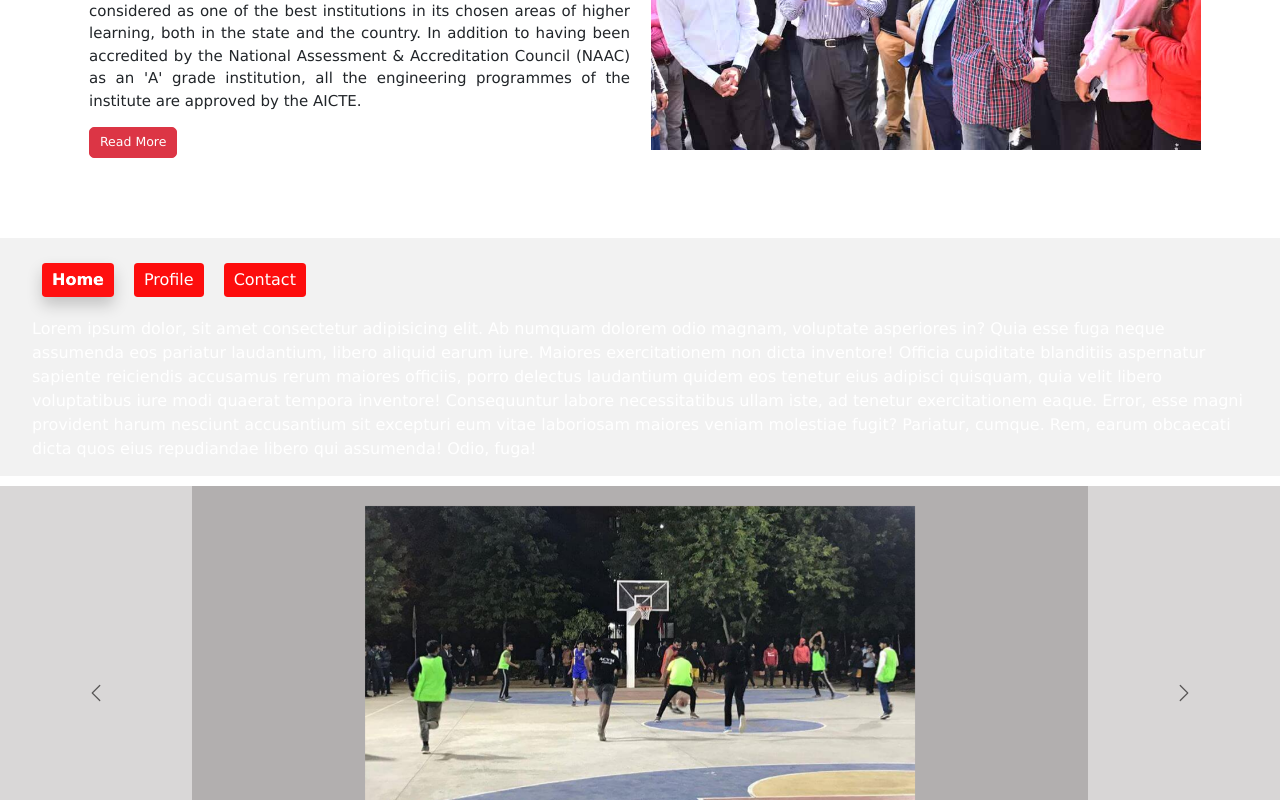
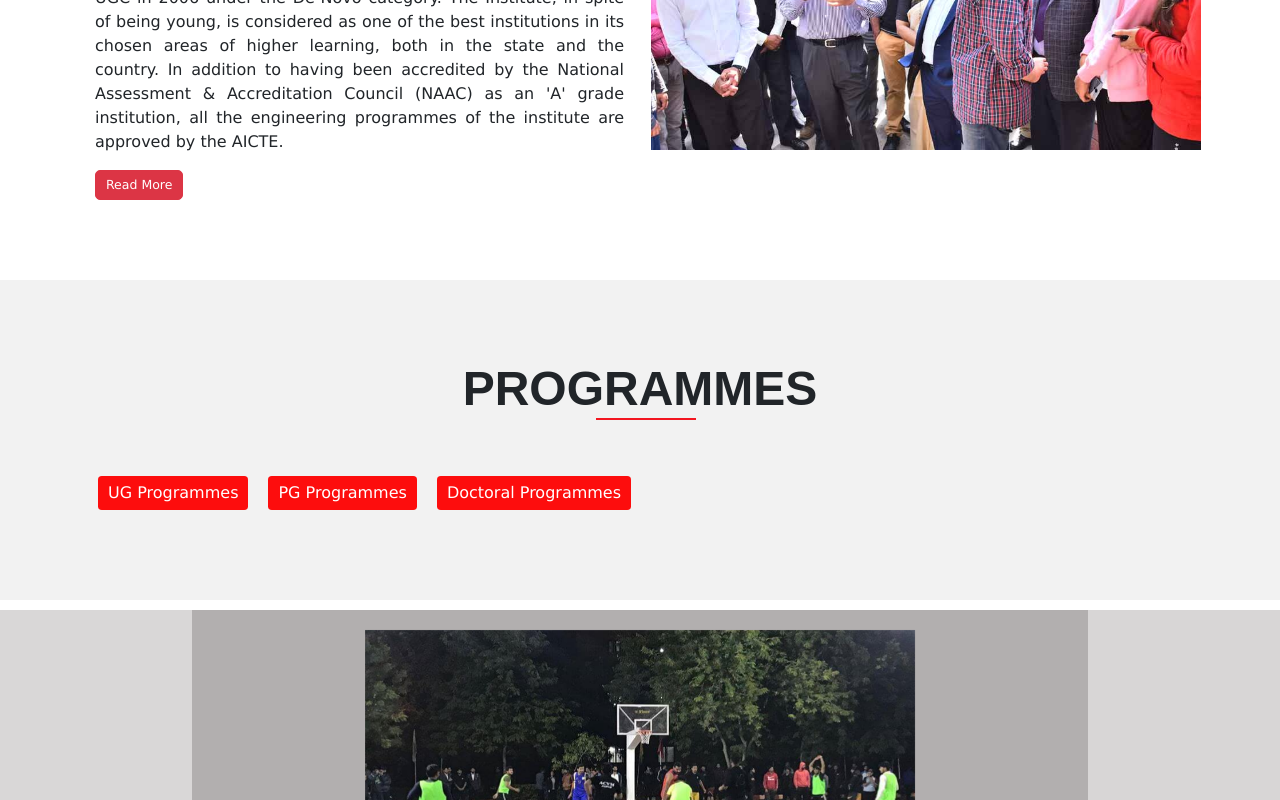
Before and after one commit to raghav-khanna/Student-Admission-Frontend, a React (Create React App) app in the folder frontend/: page / in a window 1280 px wide. Shown: the part 862-1662 px from the top of the page. Built offline with nearby package versions, Linux system fonts and the light colour scheme.

Commit message:
AboutUs and Programmes Complete

```diff
--- a/frontend/src/Components/Nirnay/AboutUs.css
+++ b/frontend/src/Components/Nirnay/AboutUs.css
@@ -43,6 +43,8 @@
 .left {
     padding-left: 1em;
     padding-right: 1em;
+    font-size: 16px;
+    text-align: justify;
 }
 
 .right {
--- a/frontend/src/Components/Nirnay/AboutUs.js
+++ b/frontend/src/Components/Nirnay/AboutUs.js
@@ -25,7 +25,7 @@ const AboutUs = () => {
                             </Collapse>
                             <Collapse in={open}>
                                 <div id="collapse-text" className="para" >
-                                    <p>The 100-acre green residential campus is located in a serene atmosphere on the outskirts of India's pink city, Jaipur. Till now, more than 2500 students have graduated from the undergraduate (B.Tech., B. Tech. - M. Tech. (5 Year Integrated Dual Degree)) programmes and nearly 130 students from the postgraduate (M.Tech., M.S. by Research, M.Sc.) and 14* students have been awarded Ph.D. degree. Currently, the Institute has 2025 undergraduate students; 47 postgraduate and 68 Ph.D. candidates. Girls constitute more than 16% of the total strength. The Institute is guided, in broad terms, by its Governing Council (GC) which is headed by its Founding Chairman, Padma Vibhushan Mr. L. N. Mittal, who is also the President and CEO of ArcelorMittal, one of the largest multinational steel and mining companies, apart from having his interests in petrochemical and energy sector through HMEL, a joint enterprise of HPCL and Mittal Energy Ltd.</p>
+                                    <p>The 100-acre green residential campus is located in a serene atmosphere on the outskirts of India's pink city, Jaipur. Till now, more than 2500 students have graduated from the undergraduate (B.Tech., B. Tech. - M. Tech. (5 Year Integrated Dual Degree)) programmes and nearly 130 students from the postgraduate (M.Tech., M.S. by Research, M.Sc.) and 14* students have been awarded Ph.D. degree. Currently, the Institute has 2025 undergraduate students; 47 postgraduate and 68 Ph.D. candidates. Girls constitute more than 16% of the total strength.<br />The Institute is guided, in broad terms, by its Governing Council (GC) which is headed by its Founding Chairman, Padma Vibhushan Mr. L. N. Mittal, who is also the President and CEO of ArcelorMittal, one of the largest multinational steel and mining companies, apart from having his interests in petrochemical and energy sector through HMEL, a joint enterprise of HPCL and Mittal Energy Ltd.</p>
                                 </div>
                             </Collapse>
                             <Button
--- a/frontend/src/Components/Nirnay/Sections.css
+++ b/frontend/src/Components/Nirnay/Sections.css
@@ -1,11 +1,39 @@
-.sections-container {
-  background-color: rgb(242, 242, 242);
-  color: white;
-  /* opacity: 0.7; */
-  border: none;
-  padding: 15px 32px;
-  text-align: left;
+.programmes {
+  padding-top: 8rem;
+  padding-bottom: 8rem;
   font-size: 16px;
+  background-color: #f2f2f2;
+}
+
+.programmes-container {
+  padding-left: 1.5em;
+  padding-right: 1.5em;
+  margin-left: auto;
+  margin-right: auto;
+  max-width: 90%;
+}
+
+.programmes-title {
+  position: relative;
+  text-align: center;
+  margin-bottom: 3em;
+
+}
+
+.tagh2 {
+  font-size: 2em;
+  font-weight: 700;
+  font-family: "Montserrat", sans-serif;
+}
+
+.tagh2::after {
+  content: "";
+  position: absolute;
+  top: 100%;
+  left: 46%;
+  background: #f31620;
+  height: 2px;
+  width: 100px;
 }
 
 .nav-item>.nav-link {
@@ -23,3 +51,34 @@
   font-weight: bolder;
   box-shadow: 0 8px 16px 0 rgba(0, 0, 0, 0.2);
 }
+
+.sections-tab-child-h2 {
+  font-size: 1.6em;
+  margin-bottom: 1rem;
+  text-align: left;
+  color: #000;
+  border-bottom: 1px solid #ccc;
+  border-bottom-width: 1px;
+  border-bottom-style: solid;
+  border-bottom-color: rgb(204, 204, 204);
+}
+
+.sections-tab-child-h3 {
+  margin-top: 1rem;
+  margin-bottom: 1rem;
+  font-family: "Montserrat", sans-serif;
+  font-size: 1.5em;
+  font-weight: 500;
+  line-height: 1.1;
+  color: inherit;
+  margin-block-start: 1em;
+  margin-block-end: 1em;
+  margin-inline-start: 0px;
+  margin-inline-end: 0px;
+}
+
+.list-elements {
+  line-height: 2rem;
+  list-style: circle;
+  padding-bottom: 0.6rem;
+}
--- a/frontend/src/Components/Nirnay/Sections.js
+++ b/frontend/src/Components/Nirnay/Sections.js
@@ -7,36 +7,215 @@ import Tabs from "react-bootstrap/Tabs";
 const Sections = () => {
   const [key, setKey] = useState("home");
 
-  const exampleText =
-    "Lorem ipsum dolor, sit amet consectetur adipisicing elit. Ab numquam dolorem odio magnam, voluptate asperiores in? Quia esse fuga neque assumenda eos pariatur laudantium, libero aliquid earum iure. Maiores exercitationem non dicta inventore! Officia cupiditate blanditiis aspernatur sapiente reiciendis accusamus rerum maiores officiis, porro delectus laudantium quidem eos tenetur eius adipisci quisquam, quia velit libero voluptatibus iure modi quaerat tempora inventore! Consequuntur labore necessitatibus ullam iste, ad tenetur exercitationem eaque. Error, esse magni provident harum nesciunt accusantium sit excepturi eum vitae laboriosam maiores veniam molestiae fugit? Pariatur, cumque. Rem, earum obcaecati dicta quos eius repudiandae libero qui assumenda! Odio, fuga!";
-
   return (
-    <div>
-      <section className="sections-container">
+    <section className="programmes">
+      <div className="programmes-container">
+        <div className="programmes-title">
+          <h2 className="tagh2">
+            PROGRAMMES
+          </h2>
+        </div>
         <Tabs
-          id="controlled-tab-example"
           activeKey={key}
           onSelect={(k) => setKey(k)}
-          className="mb-3 sections-tabs"
+          className="sections-tabs"
           variant="pills"
         >
           <Tab
-            eventKey="home"
-            title="Home"
+            eventKey="UG"
+            title="UG Programmes"
             className="sections-child"
             variant="danger"
           >
-            {exampleText}
+            <div className="sections-tab-child-header">
+              <h2 className="sections-tab-child-h2">
+                UG Programmes
+              </h2>
+            </div>
+            <div className="sections-tab-child-sub-header">
+              <h3 className="sections-tab-child-h3">
+                B. Tech. (Honours) with Specialization
+              </h3>
+            </div>
+            <div className="sections-tab-child-list">
+              <ul>
+                <li className="list-elements">
+                  Communication and Computer Engineering (CCE) with specialization in Artificial Intelligence & Data Science.
+                </li>
+                <li className="list-elements">
+                  Computer Science and Engineering (CSE) with specialization in Artificial Intelligence & Data Science.
+                </li>
+                <li className="list-elements">
+                  Mechanical Engineering (ME) with specialization in Robotics & Automation.
+                </li>
+              </ul>
+              <hr />
+            </div>
+            <div className="sections-tab-child-sub-header">
+              <h3 className="sections-tab-child-h3">
+                B. Tech. with Minor
+              </h3>
+            </div>
+            <div className="sections-tab-child-list">
+              <ul>
+                <li className="list-elements">
+                  Communication and Computer Engineering (CCE) with minor in Robotics & Automation
+                </li>
+                <li className="list-elements">
+                  Computer Science and Engineering (CSE) with minor in Robotics & Automation
+                </li>
+                <li className="list-elements">
+                  Electronics and Communication Engineering (ECE) with minor in Robotics & Automation
+                </li>
+                <li className="list-elements">
+                  Electronics and Communication Engineering (ECE) with Minor in Artificial Intelligence & Data Science
+                </li>
+                <li className="list-elements">
+                  Mechanical Engineering (ME) with Minor in Artificial Intelligence & Data Science
+                </li>
+              </ul>
+              <hr />
+            </div>
+            <div className="sections-tab-child-sub-header">
+              <h3 className="sections-tab-child-h3">
+                B. Tech.
+              </h3>
+            </div>
+            <div className="sections-tab-child-list">
+              <ul>
+                <li className="list-elements">
+                  Communication and Computer Engineering (CCE)
+                </li>
+                <li className="list-elements">
+                  Computer Science and Engineering (CSE)
+                </li>
+                <li className="list-elements">
+                  Electronics and Communication Engineering (ECE)
+                </li>
+                <li className="list-elements">
+                  Mechanical Engineering (ME)
+                </li>
+              </ul>
+              <hr />
+            </div>
+            <div className="sections-tab-child-sub-header">
+              <h3 className="sections-tab-child-h3">
+                B.Tech. - M.Tech. (5 Year Integrated Dual Degree)
+              </h3>
+            </div>
+            <div className="sections-tab-child-list">
+              <ul>
+                <li className="list-elements">
+                  Computer Science and Engineering (CSE)
+                </li>
+                <li className="list-elements">
+                  Electronics and Communication Engineering (ECE)
+                </li>
+              </ul>
+              <hr />
+            </div>
           </Tab>
-          <Tab eventKey="profile" title="Profile" className="sections-child">
-            {exampleText}
+
+          <Tab
+            eventKey="PG"
+            title="PG Programmes"
+            className="sections-tab-child"
+            variant="danger"
+          >
+            <div className="sections-tab-child-header">
+              <h2 className="sections-tab-child-h2">
+                PG Programmes
+              </h2>
+            </div>
+            <div className="sections-tab-child-sub-header">
+              <h3 className="sections-tab-child-h3">
+                M.Sc.
+              </h3>
+            </div>
+            <div className="sections-tab-child-list">
+              <ul>
+                <li className="list-elements">
+                  Mathematics
+                </li>
+                <li className="list-elements">
+                  Physics
+                </li>
+              </ul>
+              <hr />
+            </div>
+            <div className="sections-tab-child-sub-header">
+              <h3 className="sections-tab-child-h3">
+                M.Tech.
+              </h3>
+            </div>
+            <div className="sections-tab-child-list">
+              <ul>
+                <li className="list-elements">
+                  Computer Science and Engineering (CSE)
+                </li>
+                <li className="list-elements">
+                  Electronics and Communication Engineering (ECE)
+                </li>
+              </ul>
+              <hr />
+            </div>
+            <div className="sections-tab-child-sub-header">
+              <h3 className="sections-tab-child-h3">
+                MS (by research)
+              </h3>
+            </div>
+            <div className="sections-tab-child-list">
+              <ul>
+                <li className="list-elements">
+                  Computer Science and Engineering (CSE)
+                </li>
+                <li className="list-elements">
+                  Electronics and Communication Engineering (ECE)
+                </li>
+                <li className="list-elements">
+                  Communication and Computer Engineering (CCE)
+                </li>
+              </ul>
+            </div>
           </Tab>
-          <Tab eventKey="contact" title="Contact" className="sections-child">
-            {exampleText}
+
+          <Tab
+            eventKey="Doctoral"
+            title="Doctoral Programmes"
+            className="sections-child"
+            variant="danger"
+          >
+            <div className="sections-tab-child-header">
+              <h2 className="sections-tab-child-h2">
+                Doctoral
+              </h2>
+            </div>
+            <div className="sections-tab-child-list">
+              <ul>
+                <li className="list-elements">
+                  Computer Science & Engineering (CSE)
+                </li>
+                <li className="list-elements">
+                  Electronics & Communication Engineering (ECE)
+                </li>
+                <li className="list-elements">
+                  Mechanical- Mechatronics Engineering (MME)
+                </li>
+                <li className="list-elements">
+                  Physics
+                </li>
+                <li className="list-elements">
+                  Mathematics
+                </li>
+                <li className="list-elements">
+                  Humanities and Social Sciences
+                </li>
+              </ul>
+            </div>
           </Tab>
         </Tabs>
-      </section>
-    </div>
+      </div>
+    </section>
   );
 };
 
--- a/frontend/src/Pages/TryNirnay.js
+++ b/frontend/src/Pages/TryNirnay.js
@@ -1,10 +1,10 @@
 import React from "react";
-import AboutUs from "../Components/Dump/AboutUs";
+import Sections from "../Components/Nirnay/Sections";
 
 const TryNirnay = () => {
   return (
     <div>
-      <AboutUs />
+      <Sections />
     </div>
   );
 };
```
